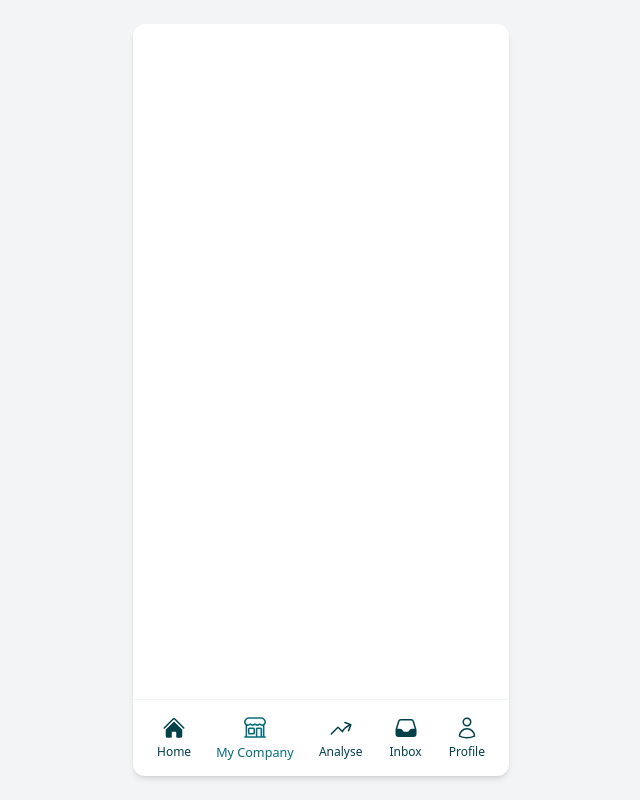
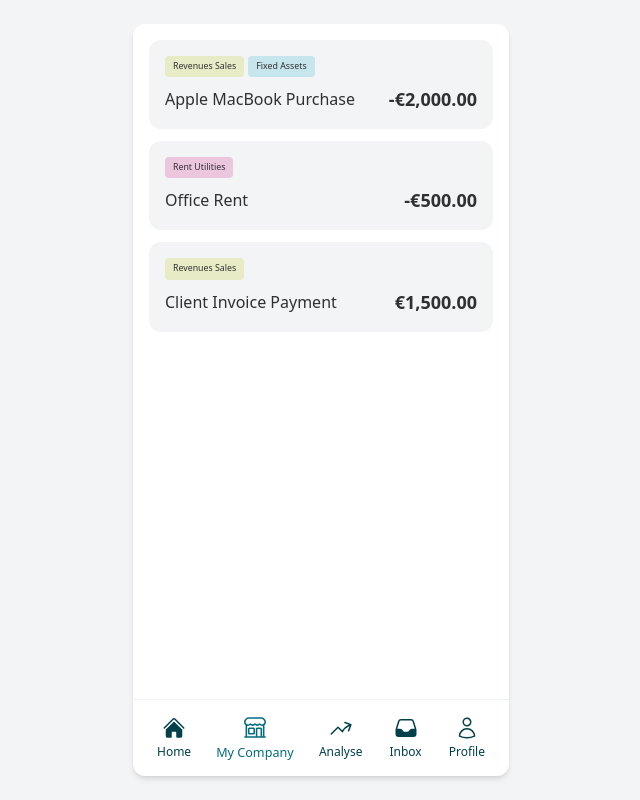
Before and after one commit to tomashobza/collabothon2023, a SvelteKit app: page /mycompany in a window 1280 px wide. Shown: the whole page, without its empty margins (319-959 px from the left). Built offline with nearby package versions, Linux system fonts and the light colour scheme.

Commit message:
add blabla fuck this

```diff
--- /dev/null
+++ b/src/lib/Label.svelte
@@ -0,0 +1,20 @@
+<script lang="ts">
+	import { hashToPastelColor } from '$ts/utils';
+	import { onMount } from 'svelte';
+	import { scale, slide } from 'svelte/transition';
+
+	let el: HTMLDivElement;
+	let show = false;
+	onMount(() => (show = true));
+</script>
+
+{#if show}
+	<div
+		class="text-[0.55rem] px-2 py-1 rounded transition-all capitalize"
+		style="background-color: {el?.innerText && hashToPastelColor(el?.innerText)}"
+		bind:this={el}
+		in:scale
+	>
+		<slot />
+	</div>
+{/if}
--- a/src/lib/MenuBar.svelte
+++ b/src/lib/MenuBar.svelte
@@ -31,8 +31,6 @@
 			text: 'Profile'
 		}
 	];
-
-	$: console.log($page);
 </script>
 
 <div
--- /dev/null
+++ b/src/lib/Transaction.svelte
@@ -0,0 +1,23 @@
+<script lang="ts">
+	import type { Transaction } from '$ts/interfaces';
+	import Label from './Label.svelte';
+
+	export let transaction: Transaction;
+</script>
+
+<div class="p-4 rounded-xl bg-gray-100 flex flex-col gap-2">
+	<div class="flex flex-row items-center gap-1">
+		{#each transaction?.labels ?? [] as label}
+			<Label>{label?.toLowerCase()?.replace('_', ' ')}</Label>
+		{/each}
+	</div>
+	<div class="flex flex-row items-center">
+		<div class="flex-grow">{transaction?.description}</div>
+		<div class="font-semibold text-lg">
+			{(transaction?.amount).toLocaleString('en-US', {
+				style: 'currency',
+				currency: 'EUR'
+			})}
+		</div>
+	</div>
+</div>
--- a/src/routes/mycompany/+page.svelte
+++ b/src/routes/mycompany/+page.svelte
@@ -1 +1,10 @@
-<div class="w-full h-full flex flex-col items-stretch gap-2" />
+<script>
+	import Transaction from '$lib/Transaction.svelte';
+	import { mockTransactions } from '$ts/constants';
+</script>
+
+<div class="w-full h-full flex flex-col items-stretch gap-3 p-4">
+	{#each mockTransactions ?? [] as transaction}
+		<Transaction {transaction} />
+	{/each}
+</div>
--- /dev/null
+++ b/src/ts/constants.ts
@@ -0,0 +1,69 @@
+import { PaymentMethod, TransactionStatus, type Transaction, Currency } from './interfaces';
+
+const LABELS: string[] = [
+	'Revenues/Sales',
+	'Fixed Assets',
+	'Consumables and Supplies',
+	'Travel and Accommodation',
+	'Wages and Salaries',
+	'Social and Health Insurance Contributions',
+	'Professional Services',
+	'Rent and Utilities',
+	'Marketing and Promotion',
+	'Education and Training',
+	'Other Expenses'
+];
+
+export const mockTransactions: Transaction[] = [
+	{
+		date: new Date('2023-10-01'),
+		transactionId: 'TX12345',
+		description: 'Apple MacBook Purchase',
+		labels: ['REVENUES_SALES', 'FIXED_ASSETS'],
+		amount: -2000,
+		accountBalanceAfterTransaction: 3000,
+		paymentMethod: PaymentMethod.CREDIT_CARD,
+		status: TransactionStatus.COMPLETED,
+		attachments: [
+			{
+				filename: 'receipt1.jpg',
+				path: '/path/to/receipt1.jpg',
+				uploadedDate: new Date('2023-10-01')
+			}
+		],
+		notes: 'MacBook for graphic design work',
+		counterparty: 'Apple Inc.',
+		location: 'San Francisco, CA',
+		currency: Currency.USD,
+		isTaxRelevant: true
+	},
+	{
+		date: new Date('2023-10-15'),
+		transactionId: 'TX12346',
+		description: 'Office Rent',
+		labels: ['RENT_UTILITIES'],
+		amount: -500,
+		accountBalanceAfterTransaction: 2500,
+		paymentMethod: PaymentMethod.BANK_TRANSFER,
+		status: TransactionStatus.PENDING,
+		notes: 'Monthly office rent',
+		counterparty: 'XYZ Properties',
+		location: 'Prague',
+		currency: Currency.CZK,
+		isTaxRelevant: true
+	},
+	{
+		date: new Date('2023-10-20'),
+		transactionId: 'TX12347',
+		description: 'Client Invoice Payment',
+		labels: ['REVENUES_SALES'],
+		amount: 1500,
+		accountBalanceAfterTransaction: 4000,
+		paymentMethod: PaymentMethod.BANK_TRANSFER,
+		status: TransactionStatus.COMPLETED,
+		notes: 'Payment for design project',
+		counterparty: 'ABC Enterprises',
+		currency: Currency.EUR,
+		isTaxRelevant: true
+	}
+];
--- /dev/null
+++ b/src/ts/interfaces.ts
@@ -0,0 +1,61 @@
+export interface Transaction {
+	date: Date;
+	transactionId: string;
+	description: string;
+	labels: SubArrayOfLabels; // Assuming you have an enum or another type for 'Category'
+	amount: number;
+	accountBalanceAfterTransaction: number;
+	paymentMethod: PaymentMethod; // Assuming you have an enum or another type for 'PaymentMethod'
+	status: TransactionStatus; // Assuming you have an enum or another type for 'TransactionStatus'
+	attachments?: Attachment[]; // Assuming 'Attachment' is another type, could be string if just paths to attachments
+	notes?: string;
+	counterparty?: string;
+	location?: string;
+	currency: Currency; // Assuming you have an enum or another type for 'Currency'
+	isTaxRelevant: boolean;
+}
+
+type Label =
+	| 'REVENUES_SALES'
+	| 'FIXED_ASSETS'
+	| 'CONSUMABLES_SUPPLIES'
+	| 'TRAVEL_ACCOMMODATION'
+	| 'WAGES_SALARIES'
+	| 'SOCIAL_HEALTH_INSURANCE'
+	| 'PROFESSIONAL_SERVICES'
+	| 'RENT_UTILITIES'
+	| 'MARKETING_PROMOTION'
+	| 'EDUCATION_TRAINING'
+	| 'OTHER_EXPENSES';
+
+type SubArrayOfLabels = Label[];
+
+// Examples of possible additional types/enums:
+
+export enum PaymentMethod {
+	CREDIT_CARD,
+	DEBIT_CARD,
+	BANK_TRANSFER
+	// ... other methods
+}
+
+export enum TransactionStatus {
+	COMPLETED,
+	PENDING,
+	FAILED,
+	REVERSED
+}
+
+export enum Currency {
+	CZK, // Czech Koruna
+	USD,
+	EUR
+	// ... other currencies
+}
+
+interface Attachment {
+	filename: string;
+	path: string;
+	uploadedDate: Date;
+	// ... any other fields relevant to an attachment
+}
--- /dev/null
+++ b/src/ts/utils.ts
@@ -0,0 +1,23 @@
+export const stringHash = (str: string) => {
+	let hash = 0;
+	for (let i = 0; i < str.length; i++) {
+		const char = str.charCodeAt(i);
+		hash = (hash << 7) - hash + char;
+		hash |= 0; // Convert to 32-bit integer
+	}
+	return hash;
+};
+
+export const hashToPastelColor = (str: string) => {
+	const hash = stringHash(str);
+
+	// Use the hash to generate a hue value between 0 and 360.
+	const hue = hash % 360;
+
+	// Set the saturation and luminance to achieve a pastel look.
+	// Adjust these values based on your preference.
+	const saturation = 50; // 50% saturation
+	const luminance = 85; // 85% lightness, making it light/pastel
+
+	return `hsl(${hue}, ${saturation}%, ${luminance}%)`;
+};
```
